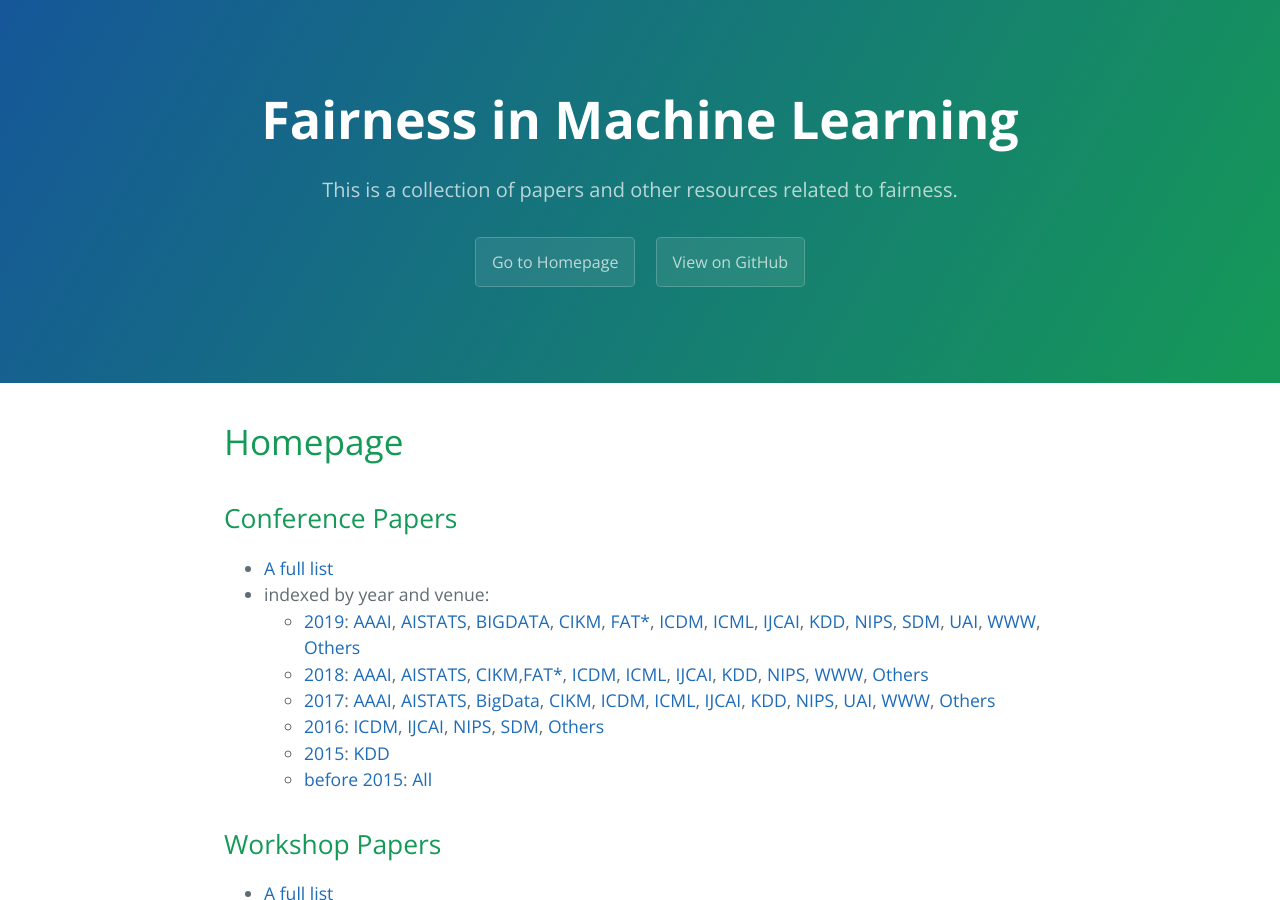
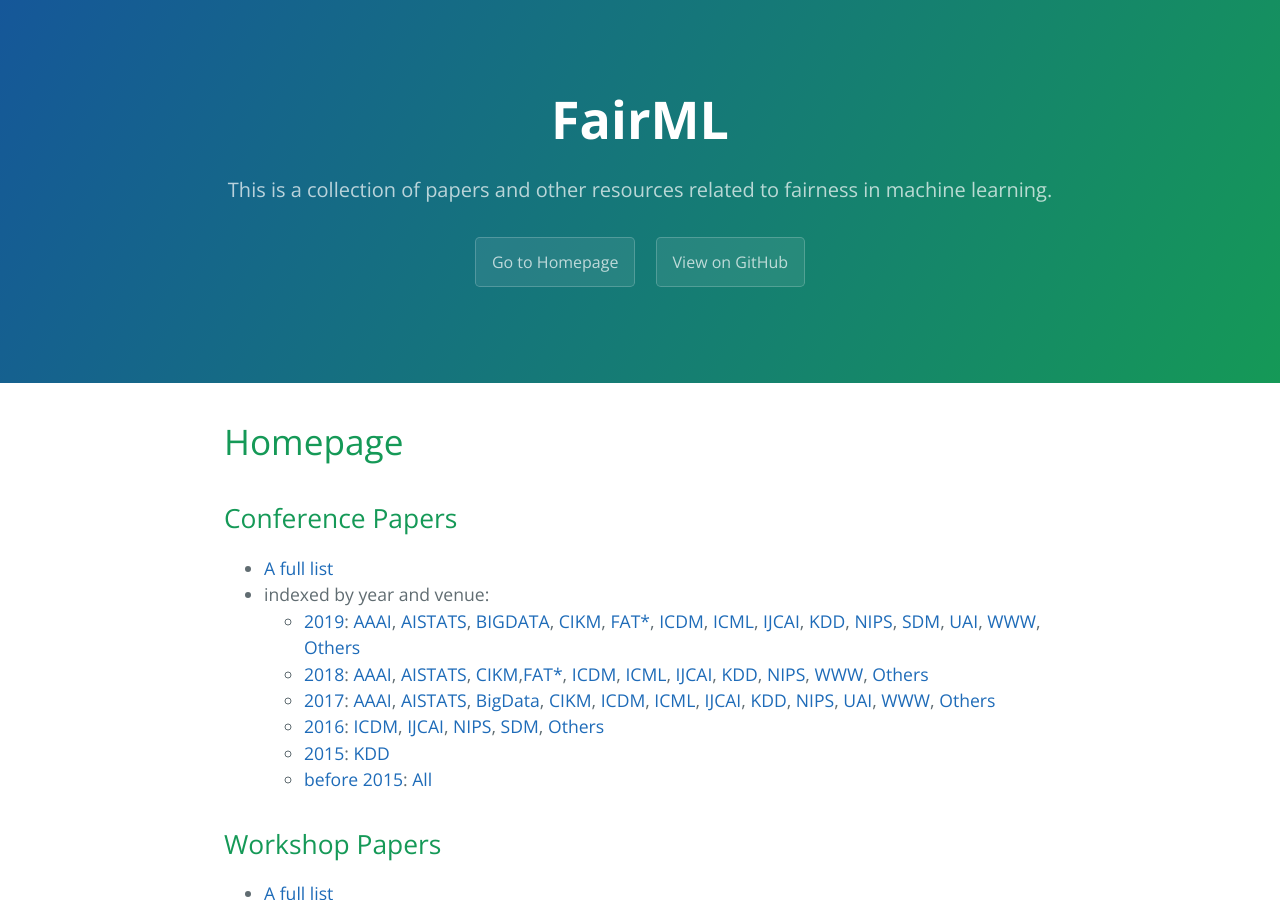
Before and after one commit to minakhan01/FairAI, a Jekyll site: the page built from README.md, in a window 1280 px wide and 900 px high. Built offline with Jekyll 4.4.1, drawn with Linux system fonts in a browser that asks for light colours; our own code applies the rules of GitHub Pages for plain Markdown files.

Commit message:
Rename the project

```diff
--- a/_config.yml
+++ b/_config.yml
@@ -1,6 +1,6 @@
 theme: jekyll-theme-cayman
-title: Fairness in Machine Learning
-description: This is a collection of papers and other resources related to fairness.
+title: FairML
+description: This is a collection of papers and other resources related to fairness in machine learning.
 plugins:
   - jekyll-seo-tag
 google_analytics: UA-111279954-1
```
